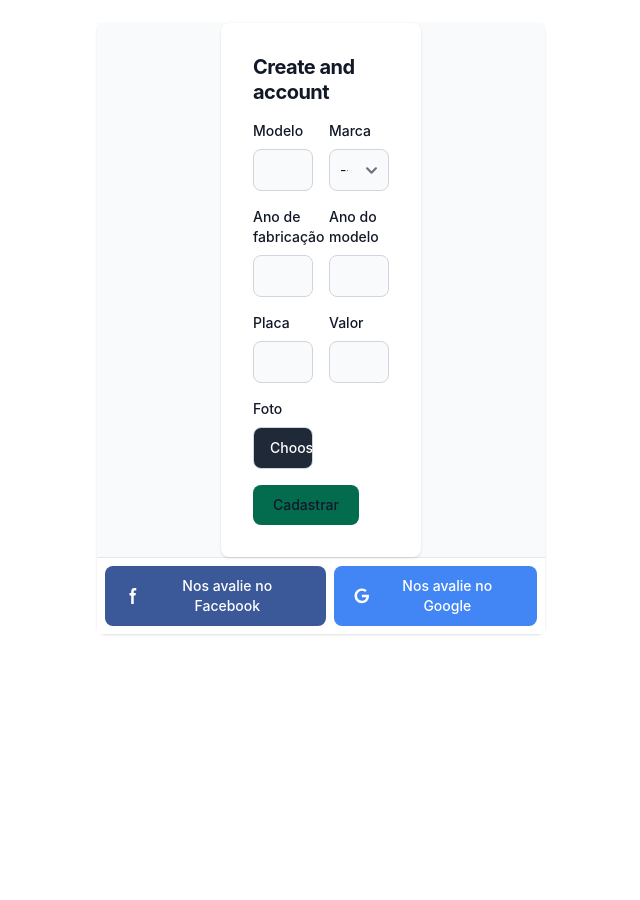
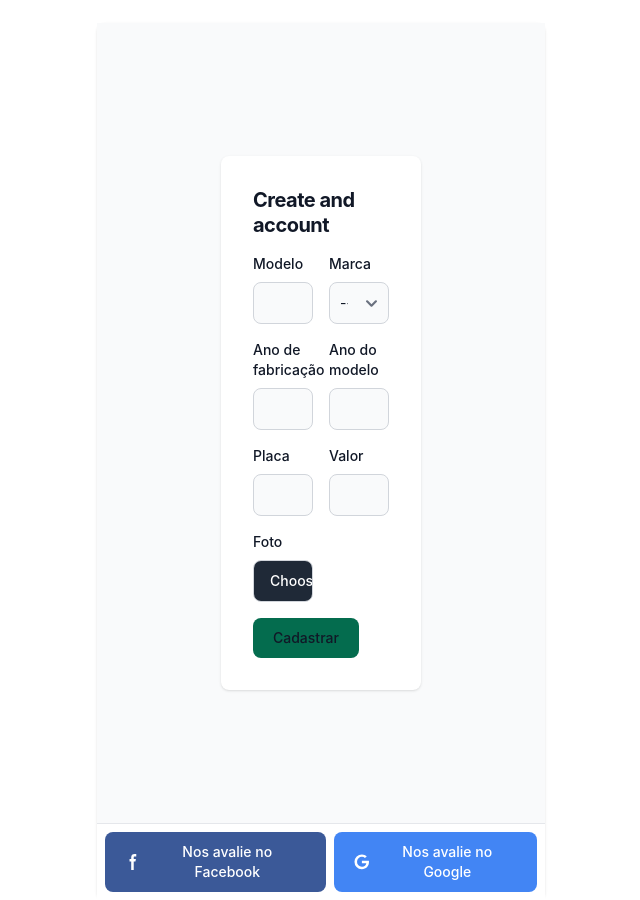
Before and after one commit to RaulCamargoPenna/projeto_carros, a Django app: page /novo_carro/ in a window 1280 px wide. Shown: the part 73-973 px from the top of the page, without its empty margins (319-959 px from the left). Before the commit the page ends 708 px from the top, so only its background shows below. Run offline with Django 5.2, Linux system fonts and the light colour scheme; data that the repository does not hold is empty; style sheets or scripts are compiled from the project's sources; some libraries are stand-ins or nearby versions.

Commit message:
Update new_car.html

```diff
--- a/cars/templates/new_car.html
+++ b/cars/templates/new_car.html
@@ -1,7 +1,7 @@
 {% extends 'base.html' %}
 
 {% block content %}
-<section class="bg-gray-50 dark:bg-gray-900 h-full content-center">
+<section class="bg-gray-50 dark:bg-gray-900 h-screen content-center">
     <div class="flex flex-col items-center justify-center px-6 py-8 mx-auto md:h-full lg:py-0">
         <div class="w-1/2 bg-white rounded-lg shadow dark:border md:mt-0 sm:max-w-md  xl:p-0 dark:bg-gray-800 dark:border-gray-700">
             <div class="p-6 space-y-4 md:space-y-6 sm:p-8">
```
